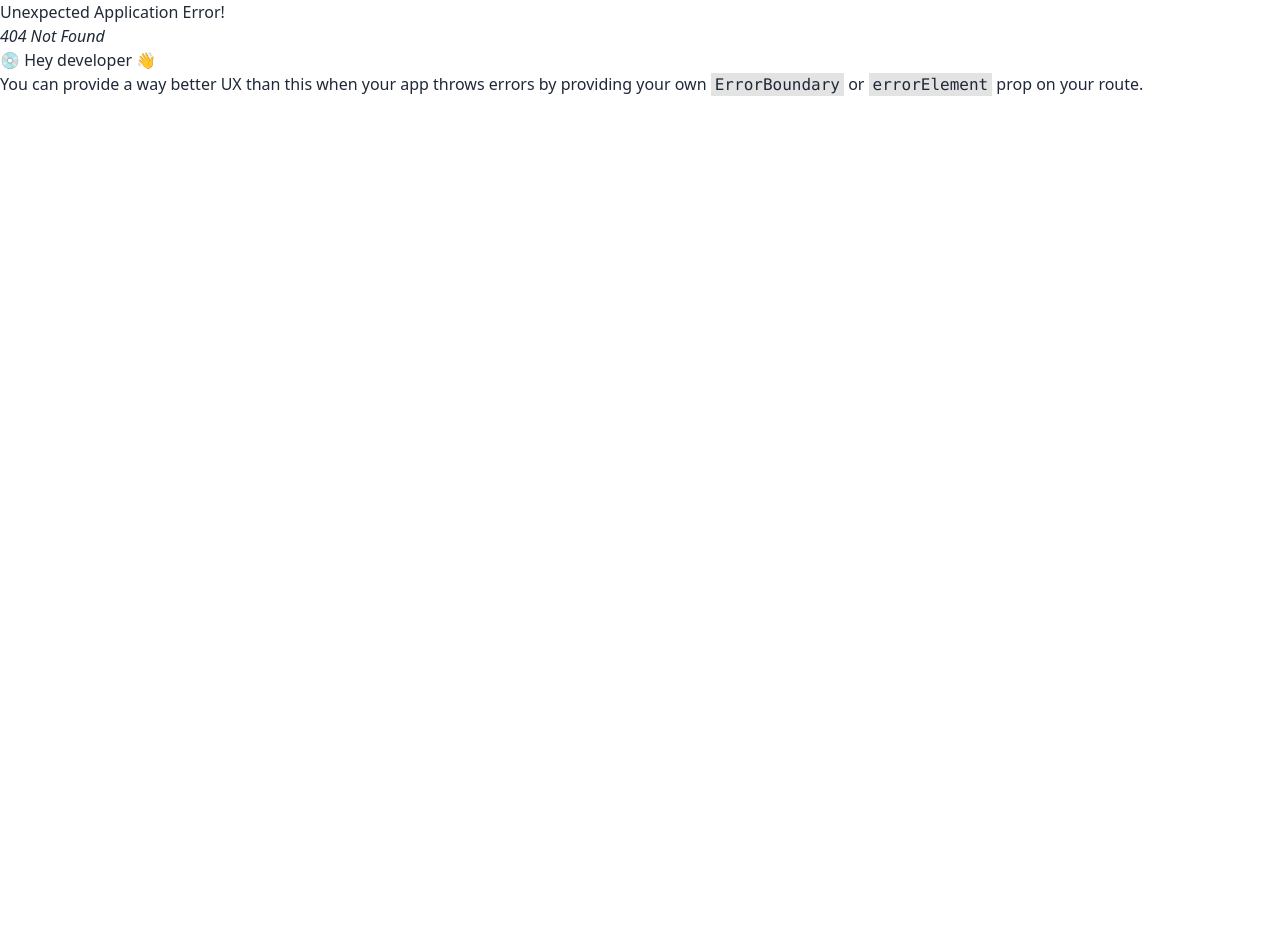
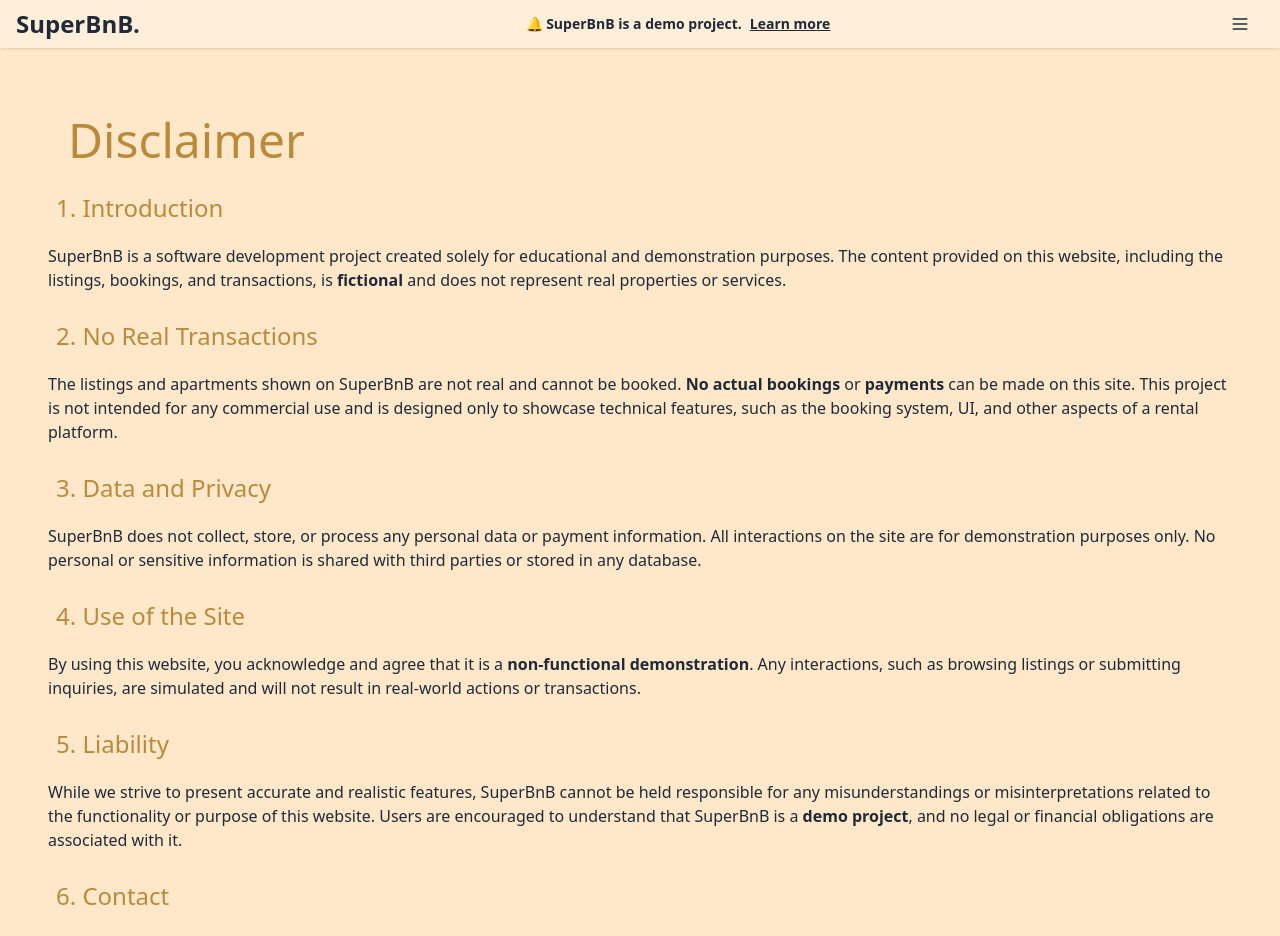
Before and after one commit to VittorioDeMarzi/SuperBnB_FrontEnd, a React (Vite) app: page /disclaimer in a window 1280 px wide. Before the commit this address had no page. Shown: the top 936 px of the page. Before the commit the page ends 800 px from the top, so only its background shows below. Built offline with nearby package versions, Linux system fonts and the light colour scheme.

Commit message:
add disclaimer

```diff
--- /dev/null
+++ b/src/components/Banner.jsx
@@ -0,0 +1,24 @@
+import { useState } from "react";
+
+export default function Banner() {
+    const [isVisible, setIsVisible] = useState(true);
+
+    if (!isVisible) return null;
+
+    return (
+      <div className="bg-yellow-200 text-yellow-900 p-4 text-center relative">
+        <p className="text-sm font-semibold">
+          🔔 <span className="mr-1">SuperBnB is a demo project. All listings are fictional, and no real bookings or payments can be made.</span>
+          <a href="/disclaimer" className="underline font-bold hover:text-yellow-700">
+            Learn more
+          </a>
+        </p>
+        <button
+          onClick={() => setIsVisible(false)}
+          className="absolute top-2 right-4 text-yellow-900 font-bold text-lg"
+        >
+          ✖
+        </button>
+      </div>
+    );
+  };
--- a/src/components/Navbar.jsx
+++ b/src/components/Navbar.jsx
@@ -12,10 +12,14 @@ export default function Navbar() {
 
   return (
     <nav className=" bg-background bg-opacity-70 shadow fixed top-0 left-0 w-full z-10">
-      <div className="mx-auto px-4 py-0 flex justify-between ">
+      <div className="mx-auto px-4 py-0 flex justify-between items-center gap-6">
         <Link to="/home" className="flex items-center">
           <h1 className=" font-bold ext-slate-700 text-2xl">SuperBnB.</h1>
         </Link>
+        <p className="text-xs md:text-sm font-semibold">
+          🔔 <span className="mr-2">SuperBnB is a demo project.</span>
+          <Link to="/disclaimer" className="underline font-bold hover:text-yellow-700">Learn more</Link>
+        </p>
         <ul className="flex justify-center space-x-4 items-center  ">
           {role === "ADMIN" && (
             <li>
--- a/src/components/PublicProperties.jsx
+++ b/src/components/PublicProperties.jsx
@@ -45,7 +45,7 @@ export default function PublicProperties() {
         {properties && (
           <>
             <div className="divider"></div>
-            <article className="grid xl:grid-cols-4 lg:grid-cols-3 md:grid-cols-2 grid-cols-1 m-auto px-12 gap-12">
+            <article className="grid xl:grid-cols-4 lg:grid-cols-3 md:grid-cols-2 grid-cols-1 m-auto px-12 md:gap-12 gap-6">
               {properties.map((property, index) => (
                 <PublicPropertyCard key={index} property={property} />
               ))}
--- a/src/main.jsx
+++ b/src/main.jsx
@@ -21,6 +21,7 @@ import SearchLandingPage from "./pages/SearchLandingPage.jsx";
 import UserBookings from "./pages/UserBookings.jsx";
 import ProtectedRouteAdmin from "./hooks/ProtectedRouteAdmin.jsx";
 import AdminLayout from "./Layouts/AdminLayout.jsx";
+import Disclaimer from "./pages/Disclaimer.jsx";
 
 const router = createBrowserRouter([
   {
@@ -55,6 +56,10 @@ const router = createBrowserRouter([
       {
         path: "/aboutus",
         element: <AboutUs />,
+      },
+      {
+        path: "/disclaimer",
+        element: <Disclaimer />,
       },
       {
         path: "/user",
--- a/src/pages/AboutUs.jsx
+++ b/src/pages/AboutUs.jsx
@@ -1,17 +1,31 @@
+import { Link } from "react-router-dom";
+
 export default function AboutUs() {
-    return (<>
+    return (
+        <>
+
             <section className="min-h-screen p-12">
-        <h1 className=" text-ocra text-5xl p-5">Welcome to SuperBnB</h1>
-        <h2 className=" text-ocra text-2xl mb-3 p-2">Our Unique Offering</h2>
+                <h1 className="text-ocra text-5xl p-5">Welcome to SuperBnB</h1>
+                <h2 className="text-ocra text-2xl mb-3 p-2">Our Unique Offering</h2>
                 <p className="mb-5">SuperBnB specializes in long-term rentals in carefully curated apartments across European capitals. Whether you're a digital nomad, a seasoned expatriate, or simply looking to immerse yourself in a new culture, we provide the perfect home base for your extended stay.</p>
 
-        <h2 className=" text-ocra text-2xl mb-3 p-2">More Than Just Accommodation</h2>
+                <h2 className="text-ocra text-2xl mb-3 p-2">More Than Just Accommodation</h2>
                 <p className="mb-5">We understand that when you're staying somewhere for months, you need more than just a place to sleep. Our apartments are thoughtfully selected and equipped to be your home away from home. Each space is designed to offer comfort, functionality, and a genuine local experience.</p>
 
-        <h2 className=" text-ocra text-2xl mb-3 p-2">Embracing Sustainability</h2>
+                <h2 className="text-ocra text-2xl mb-3 p-2">Embracing Sustainability</h2>
                 <p className="mb-5">What sets us apart is our unwavering commitment to sustainability. Every apartment in our collection is chosen not just for its prime location and comfort, but also for its eco-friendly features. By choosing SuperBnB, you're not just selecting a place to stay – you're making a choice that aligns with a more sustainable future.</p>
 
                 <p className="mb-5">Join us on this journey to explore Europe's capitals in a way that's comfortable for you and kinder to our planet. Welcome to SuperBnB – where long-term stays meet long-term thinking.</p>
+
+                {/* Disclaimer Section */}
+                <section className="bg-yellow-200 text-yellow-900 p-6 mt-12 rounded-lg shadow-md">
+                    <h3 className="text-2xl font-bold mb-3">⚠️ Important Disclaimer</h3>
+                    <p className="mb-3">SuperBnB is a **demo project** created for educational and development purposes. The listings on this site are **fictional** and not real apartments available for rent. No actual bookings or payments can be made through this website.</p>
+                    <p className="mb-3">This platform is built to demonstrate a booking system, not to provide real rental services. We do not process any personal data or payment information. Any interactions on the site are purely for demonstration purposes and will not result in any real transactions.</p>
+                    <p className="mb-3">If you have any questions or concerns, please feel free to contact us. Thank you for exploring SuperBnB!</p>
+                    <Link to="/disclaimer" className="underline font-bold text-yellow-700 hover:text-yellow-800">Read Full Disclaimer</Link>
                 </section>
-    </>)
+            </section>
+        </>
+    );
 }
--- a/src/pages/BookingPage.jsx
+++ b/src/pages/BookingPage.jsx
@@ -2,6 +2,7 @@ import { useLocation, useNavigate } from "react-router-dom";
 import BookingRequestInfo from "../components/BookingRequestInfo";
 import Payment from "../components/Payment";
 import ProfileSection from "../components/ProfileSection";
+import { Link } from "react-router-dom";
 
 export default function BookingPage() {
   const location = useLocation();
@@ -44,6 +45,14 @@ export default function BookingPage() {
 
         <BookingRequestInfo formData={formData} availability={availability} />
 
+        {/* Disclaimer Section */}
+                        <section className="bg-yellow-200 text-yellow-900 p-6 mt-12 rounded-lg shadow-md">
+                            <h3 className="text-2xl font-bold mb-3">⚠️ Important Disclaimer</h3>
+                            <p className="mb-3">SuperBnB is a **demo project** created for educational and development purposes. The listings on this site are **fictional** and not real apartments available for rent. No actual bookings or payments can be made through this website.</p>
+                            <p className="mb-3">This platform is built to demonstrate a booking system, not to provide real rental services. We do not process any personal data or payment information. Any interactions on the site are purely for demonstration purposes and will not result in any real transactions.</p>
+                            <p className="mb-3">If you have any questions or concerns, please feel free to contact us. Thank you for exploring SuperBnB!</p>
+                            <Link to="/disclaimer" className="underline font-bold text-yellow-700 hover:text-yellow-800">Read Full Disclaimer</Link>
+                        </section>
         <Payment />
         <button
           className="mt-8 w-full p-3 text-lg text-white bg-ocra rounded-lg shadow-md hover:bg-background focus:outline-none focus:ring-2 focus:ring-ocra"
--- /dev/null
+++ b/src/pages/Disclaimer.jsx
@@ -0,0 +1,62 @@
+export default function Disclaimer() {
+  return (
+    <>
+      <section className="min-h-screen p-12">
+        <h1 className="text-ocra text-5xl p-5">Disclaimer</h1>
+
+        <h2 className="text-ocra text-2xl mb-3 p-2">1. Introduction</h2>
+        <p className="mb-5">
+          SuperBnB is a software development project created solely for
+          educational and demonstration purposes. The content provided on this
+          website, including the listings, bookings, and transactions, is{" "}
+          <strong>fictional</strong> and does not represent real properties or
+          services.
+        </p>
+
+        <h2 className="text-ocra text-2xl mb-3 p-2">2. No Real Transactions</h2>
+        <p className="mb-5">
+          The listings and apartments shown on SuperBnB are not real and cannot
+          be booked. <strong>No actual bookings</strong> or{" "}
+          <strong>payments</strong> can be made on this site. This project is
+          not intended for any commercial use and is designed only to showcase
+          technical features, such as the booking system, UI, and other aspects
+          of a rental platform.
+        </p>
+
+        <h2 className="text-ocra text-2xl mb-3 p-2">3. Data and Privacy</h2>
+        <p className="mb-5">
+          SuperBnB does not collect, store, or process any personal data or
+          payment information. All interactions on the site are for
+          demonstration purposes only. No personal or sensitive information is
+          shared with third parties or stored in any database.
+        </p>
+
+        <h2 className="text-ocra text-2xl mb-3 p-2">4. Use of the Site</h2>
+        <p className="mb-5">
+          By using this website, you acknowledge and agree that it is a{" "}
+          <strong>non-functional demonstration</strong>. Any interactions, such
+          as browsing listings or submitting inquiries, are simulated and will
+          not result in real-world actions or transactions.
+        </p>
+
+        <h2 className="text-ocra text-2xl mb-3 p-2">5. Liability</h2>
+        <p className="mb-5">
+          While we strive to present accurate and realistic features, SuperBnB
+          cannot be held responsible for any misunderstandings or
+          misinterpretations related to the functionality or purpose of this
+          website. Users are encouraged to understand that SuperBnB is a{" "}
+          <strong>demo project</strong>, and no legal or financial obligations
+          are associated with it.
+        </p>
+
+        <h2 className="text-ocra text-2xl mb-3 p-2">6. Contact</h2>
+        <p className="mb-5">
+          If you have any questions or concerns about the project, please feel
+          free to contact us at vittoriodm7@gmail.com. for further
+          clarification. We appreciate your interest in exploring the features
+          of SuperBnB!
+        </p>
+      </section>
+    </>
+  );
+}
--- a/src/pages/LoginPage.jsx
+++ b/src/pages/LoginPage.jsx
@@ -54,7 +54,7 @@ export default function LoginPage() {
 
   return (
     <>
-      <div className="relative bg-scroll md:bg-fixed bg-center bg-no-repeat bg-cover h-[70vh] text-white mb-4"
+      <div className="relative bg-scroll md:bg-fixed bg-center bg-no-repeat bg-cover h-[70vh] mb-4"
       style={{ backgroundImage: `url(${headerPic})` }}>
         <div className="absolute inset-0 bg-white bg-opacity-30"></div>
 
--- a/src/pages/Signup.jsx
+++ b/src/pages/Signup.jsx
@@ -41,7 +41,7 @@ export default function Signup() {
   return (
     <>
       <div
-        className="relative bg-scroll md:bg-fixed bg-center bg-no-repeat bg-cover h-[70vh] text-white mb-4"
+        className="relative bg-scroll md:bg-fixed bg-center bg-no-repeat bg-cover h-[70vh] mb-4"
         style={{ backgroundImage: `url(${headerPic})` }}
       >
         <div className="absolute inset-0 bg-white bg-opacity-30"></div>
```
Also changed, not shown: public/Logo-CerpCuwC.png (added). Lines whose indentation alone changed are shown as unchanged.
